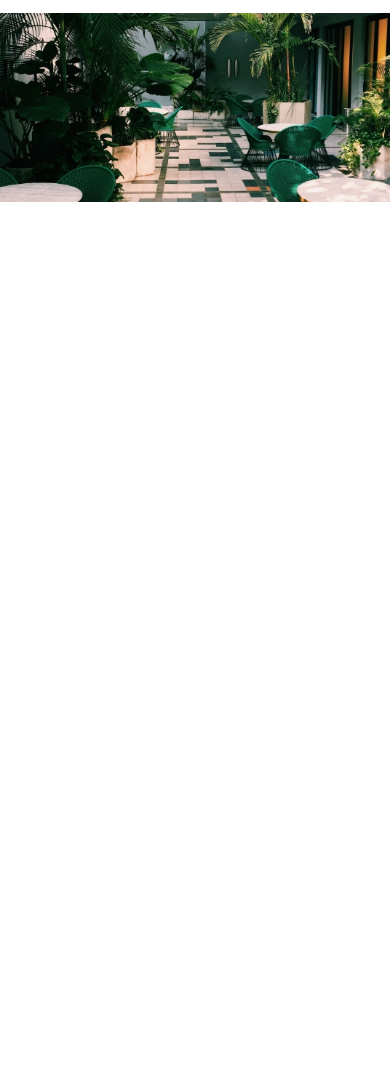
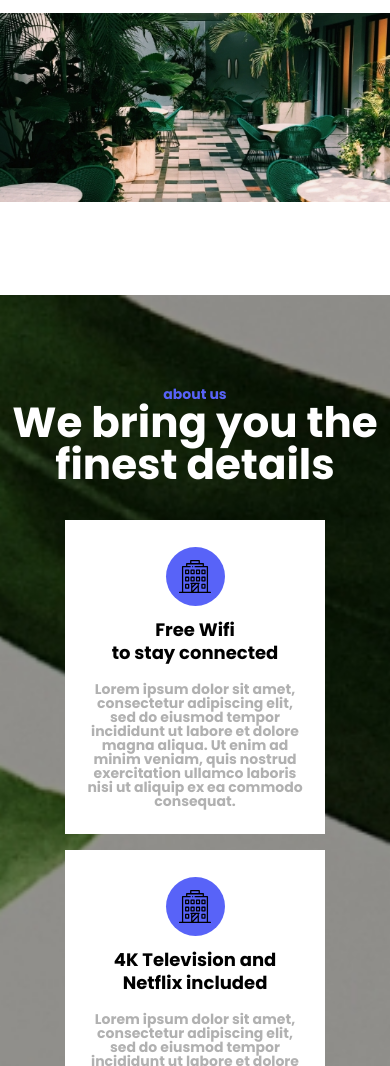
Before and after one commit to luka477/shualeduri, a plain HTML site: page index.html in a window 390 px wide. Shown: the part 934-2000 px from the top of the page. Before the commit the page ends 1229 px from the top, so only its background shows below. Drawn offline with Linux system fonts and the light colour scheme.

Commit message:
done second section

```diff
--- a/css/responsive.css
+++ b/css/responsive.css
@@ -14,6 +14,16 @@
 	.text-3-wraper {
 		text-align: center;
 		margin-left: 0;
+	}
+	.text-4-wraper {
+		justify-content: center;
+		margin:0;
+	}
+	.text-5-wraper {
+		justify-content: center;
+		text-align: center;
+		margin-left: auto;
+		margin-right: auto;
 	}
 }
 @media (max-width: 480px) {
@@ -64,3 +74,58 @@
 		text-align: center;
 	}
 }
+@media (max-width: 1056px) {
+	.img-wrap {
+		flex-wrap: wrap;
+	}
+	.box:nth-child(4) {
+	margin-right: auto;
+	margin-left: auto;
+	margin-top: 16px;
+}
+@media (max-width:796px) {
+	.img-wrap {
+		justify-content: center;
+	}
+	.box:nth-child(3){
+		margin-left: auto;
+		margin-left: auto;
+		margin-top: 16px;
+	}
+	.box:nth-child(1) {
+		margin-right: 85px;
+	}
+}
+@media (max-width: 621px) {
+	.img-wrap {
+		align-items: center;
+	}
+	.box:nth-child(4){
+		margin-right: 0;
+		margin-left: 16px;
+		margin-top: 16px;
+	}
+	.box:nth-child(3) {
+		margin-right: 0;
+		margin-left: 0;
+		margin-top: 16px;
+	}
+	.box:nth-child(1){
+		margin-right: 16px;
+	}
+}
+@media (max-width: 536px) {
+	.box:nth-child(4){
+		margin-top: 16px;
+		margin-left: 0;
+	}
+	.box:nth-child(2){
+		margin-top: 16px;
+	}
+	.box:nth-child(1) {
+		margin-right: 0;
+	}
+	.box:nth-child(3) {
+		margin-top: 16px;
+	}
+}
--- a/css/style.css
+++ b/css/style.css
@@ -128,3 +128,87 @@
 .sasas {
 	margin-top: 16px;
 }
+/*second section*/
+.section-bg {
+	background-image: url(../img/tqtqtqtqtqtq.jpg);
+	width: 100%;
+	height: auto;
+	background-repeat: no-repeat;
+	background-position: center;
+	background-size: cover;
+	padding-bottom: 90px;
+}
+.text-4 {
+	font-size: 14px;
+	color: #5863F8;
+}
+.text-4-wraper {
+	margin-left: 139px;
+	padding-top: 92px;
+	font-family: 'Poppins', sans-serif;
+	display: flex;
+}
+.text-5 {
+	font-size: 42px;
+	font-family: 'Poppins', sans-serif;
+	color: white;
+}
+.text-5-wraper {
+	max-width: 376px;
+	width: 100%;
+	margin-top: 1px;
+	margin-left: 139px;
+	display: flex;
+}
+.img-wrap {
+	max-width: 1088px;
+	width: 100%;
+	display: flex;
+	justify-content: space-between;
+	flex-wrap: wrap;
+	margin: 0 auto;
+	margin-top:34px;
+}
+.box {
+	max-width: 260px;
+	width: 100%;
+	background-color: white;
+	display: flex;
+	flex-direction: column;
+	padding-top: 27px;
+	padding-bottom: 26px;
+}
+.indiv {
+	width: 59px;
+	height: 59px;
+	border-radius: 50%;
+	background-color: #5863F8;
+	display: flex;
+	justify-content: center;
+	align-items: center;
+	margin-left: auto;
+	margin-right: auto;
+}
+.text-6 {
+	font-size: 18px;
+	font-family: 'Poppins', sans-serif;
+	text-align: center;
+	margin-top: 15px;
+}
+.text-7 {
+	font-size: 18px;
+	font-family: 'Poppins', sans-serif;
+	text-align: center;
+	margin-top: 5px;
+}
+.text-8 {
+	font-size: 14px;
+	font-family: 'Poppins', sans-serif;
+	color: #B1B1B1;
+	max-width: 221px;
+	width: 100%;
+	margin-top: 20px;
+	text-align: center;
+	margin-right: auto;
+	margin-left: auto;
+}
--- a/index.html
+++ b/index.html
@@ -50,5 +50,39 @@
 			</div>
 		</div>
 	</section>
+	<section class="section-bg">
+		<div class="text-4-wraper">
+			<p class="text-4">about us</p>
+		</div>
+		<div class="text-5-wraper">
+			<h3 class="text-5">We bring you the finest details</h3>
+		</div>
+		<div class="img-wrap">
+			<div class="box">
+				<div class="indiv"><img src="img/001-hotel-1.svg"></div>
+				<h4 class="text-6">Free Wifi</h4>
+				<h4 class="text-7">to stay connected</h4>
+				<p class="text-8">Lorem ipsum dolor sit amet, consectetur adipiscing elit, sed do eiusmod tempor incididunt ut labore et dolore magna aliqua. Ut enim ad minim veniam, quis nostrud exercitation ullamco laboris nisi ut aliquip ex ea commodo consequat.</p>
+			</div>
+			<div class="box">
+				<div class="indiv"><img src="img/001-hotel-1.svg"></div>
+				<h4 class="text-6">4K Television and</h4>
+				<h4 class="text-7">Netflix included</h4>
+				<p class="text-8">Lorem ipsum dolor sit amet, consectetur adipiscing elit, sed do eiusmod tempor incididunt ut labore et dolore magna aliqua. Ut enim ad minim veniam, quis nostrud exercitation ullamco laboris nisi ut aliquip ex ea commodo consequat.</p>
+			</div>
+			<div class="box">
+				<div class="indiv"><img src="img/001-hotel-1.svg"></div>
+				<h4 class="text-6">Span zone where</h4>
+				<h4 class="text-7">you can chill</h4>
+				<p class="text-8">Lorem ipsum dolor sit amet, consectetur adipiscing elit, sed do eiusmod tempor incididunt ut labore et dolore magna aliqua. Ut enim ad minim veniam, quis nostrud exercitation ullamco laboris nisi ut aliquip ex ea commodo consequat.</p>
+			</div>
+			<div class="box">
+				<div class="indiv"><img src="img/001-hotel-1.svg"></div>
+				<h4 class="text-6">Spacious rooms</h4>
+				<h4 class="text-7">for awesome parties</h4>
+				<p class="text-8">Lorem ipsum dolor sit amet, consectetur adipiscing elit, sed do eiusmod tempor incididunt ut labore et dolore magna aliqua. Ut enim ad minim veniam, quis nostrud exercitation ullamco laboris nisi ut aliquip ex ea commodo consequat.</p>
+			</div>
+		</div>
+	</section>
 </body>
 </html>
```
Also changed, not shown: img/001-hotel-1.svg (added), img/tqtqtqtqtqtq.jpg (added).
